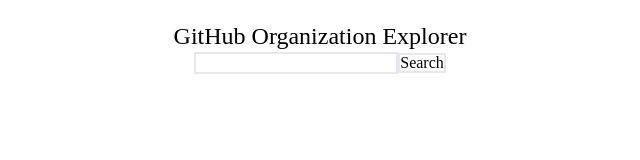
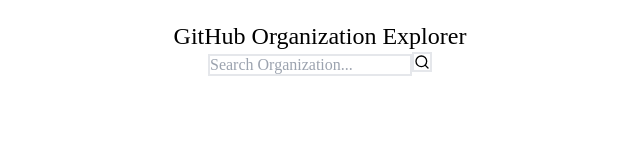
Before and after one commit to joseph-fantuzzi/github-organization-explorer, a React (Vite) app: page / in a window 1280 px wide. Shown: the top 160 px of the page, without its empty margins (320-960 px from the left). Built offline with nearby package versions, Linux system fonts and the light colour scheme.

Commit message:
added react-icons dep

```diff
--- a/package.json
+++ b/package.json
@@ -13,6 +13,7 @@
     "framer-motion": "^10.2.3",
     "react": "^18.2.0",
     "react-dom": "^18.2.0",
+    "react-icons": "^4.8.0",
     "react-router-dom": "^6.8.2"
   },
   "devDependencies": {
--- a/src/components/Home.jsx
+++ b/src/components/Home.jsx
@@ -1,6 +1,8 @@
+import { FiSearch } from "react-icons/fi";
+
 const Home = ({ searchValue, handleSearchChange, handleFormSubmit }) => {
   return (
-    <div className="text-center py-5">
+    <div className="text-center py-5 min-h-[100svh]">
       <h1 className="text-2xl">GitHub Organization Explorer</h1>
       <form onSubmit={handleFormSubmit}>
         <input
@@ -8,8 +10,11 @@ const Home = ({ searchValue, handleSearchChange, handleFormSubmit }) => {
           value={searchValue}
           onChange={handleSearchChange}
           className="border-2"
+          placeholder="Search Organization..."
         />
-        <button className="border-2">Search</button>
+        <button className="border-2">
+          <FiSearch />
+        </button>
       </form>
     </div>
   );
```
Also changed, not shown: 1 other file (tests, documents, lock files or other folders).
